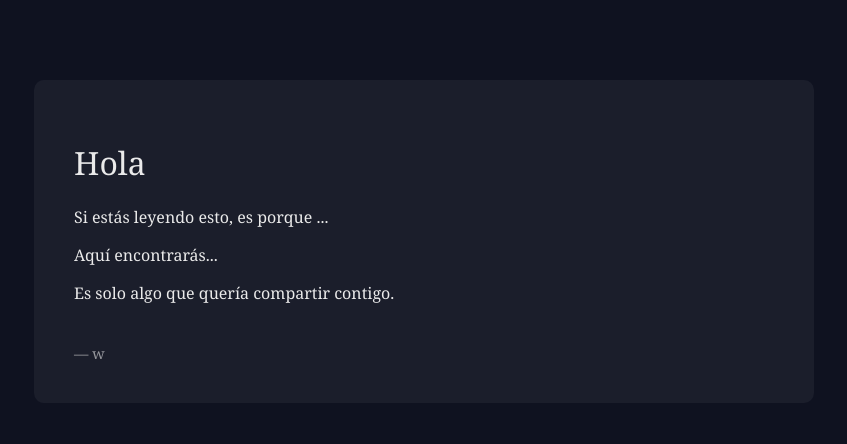
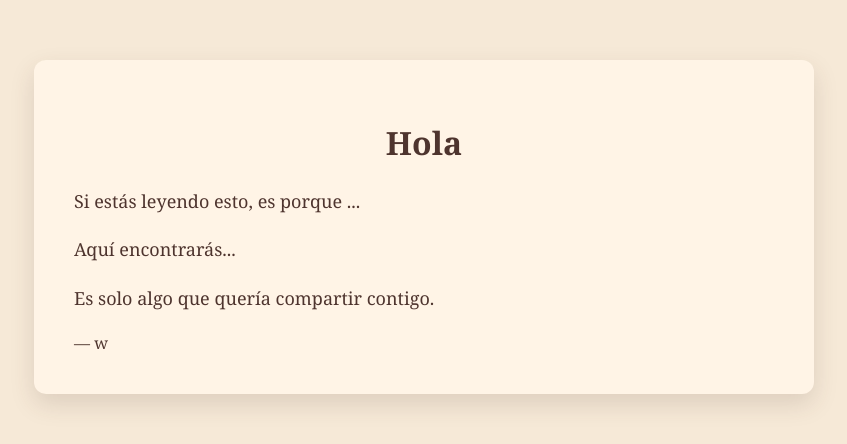
Before and after one commit to adksfj/asdf, a plain HTML site: page index.html in a window 1280 px wide. Shown: the whole page, without its empty margins (216-1063 px from the left). Drawn offline with Linux system fonts and the light colour scheme.

Commit message:
index.html

```diff
--- a/index.html
+++ b/index.html
@@ -8,27 +8,45 @@
   <meta name="robots" content="noindex, nofollow">
 
   <style>
+    /* Fondo general */
     body {
-      font-family: Georgia, serif;
-      background: #0f1220;
-      color: #eaeaea;
-      margin: 0;
-      padding: 0;
+        background-color: #F6E9D7;
+        font-family: 'Georgia', serif;
+        color: #4E342E;
+        margin: 0;
+        padding: 0;
     }
+
+    /* Contenedor principal (la carta) */
     .carta {
-      max-width: 700px;
-      margin: 80px auto;
-      padding: 40px;
-      background: rgba(255, 255, 255, 0.05);
-      border-radius: 10px;
+        background-color: #FFF4E6;
+        max-width: 700px;
+        margin: 60px auto;
+        padding: 40px;
+        border-radius: 12px;
+        box-shadow: 0 10px 25px rgba(78, 52, 46, 0.15);
     }
-    h1 {
-      font-weight: normal;
+
+    /* Títulos */
+    .carta h1, .carta h2 {
+        color: #4E342E;
+        text-align: center;
     }
-    footer {
-      margin-top: 40px;
-      font-size: 0.9em;
-      opacity: 0.6;
+
+    /* Texto */
+    .carta p {
+        font-size: 18px;
+        line-height: 1.7;
+    }
+
+    /* Links */
+    a {
+        color: #6D4C41;
+        text-decoration: none;
+    }
+
+    a:hover {
+        text-decoration: underline;
     }
   </style>
 </head>
```
